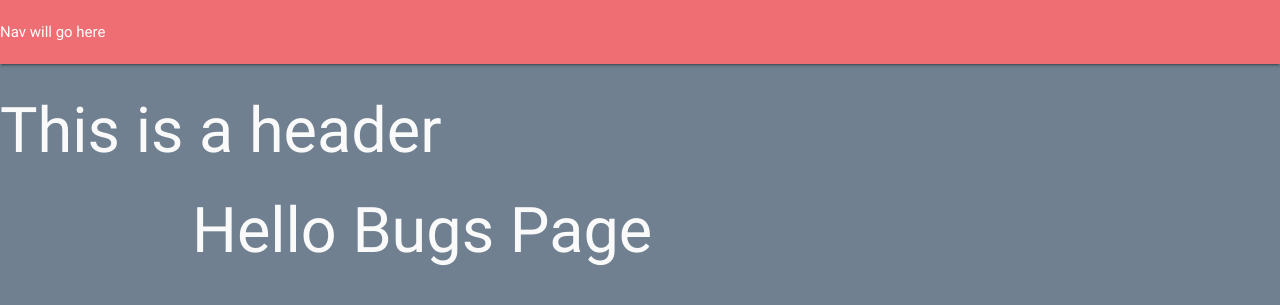
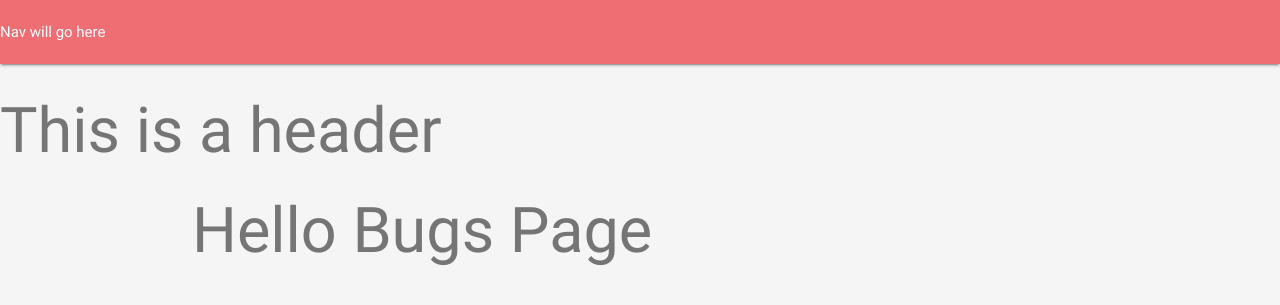
Before and after one commit to geminerald/bugzap, a Flask app: page / in a window 1280 px wide. Shown: the top 305 px of the page. Run offline with Flask 2, Linux system fonts and the light colour scheme; data that the repository does not hold is empty; some libraries are stand-ins or nearby versions.

Commit message:
changed to monochrome colours during design phase

```diff
--- a/static/css/style.css
+++ b/static/css/style.css
@@ -1,4 +1,4 @@
 body{
-    background-color: slategray;
-    color: #fafafa;
+    background-color: #f5f5f5;
+    color: #757575;
 }
```
